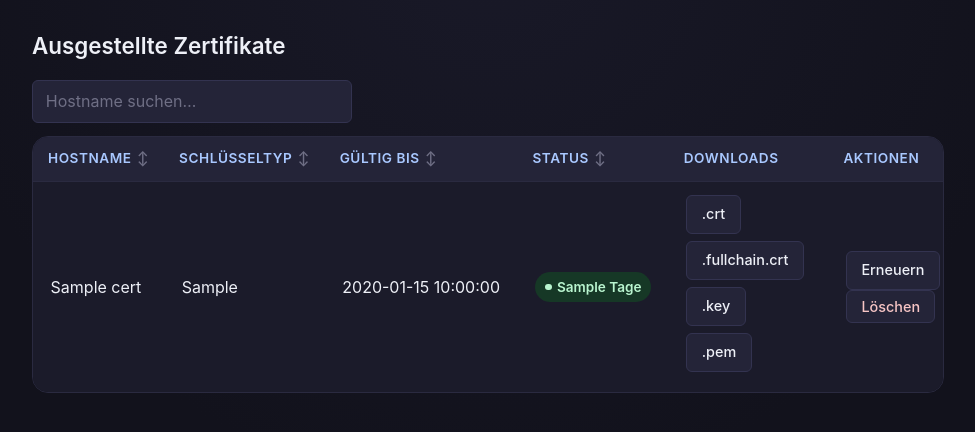
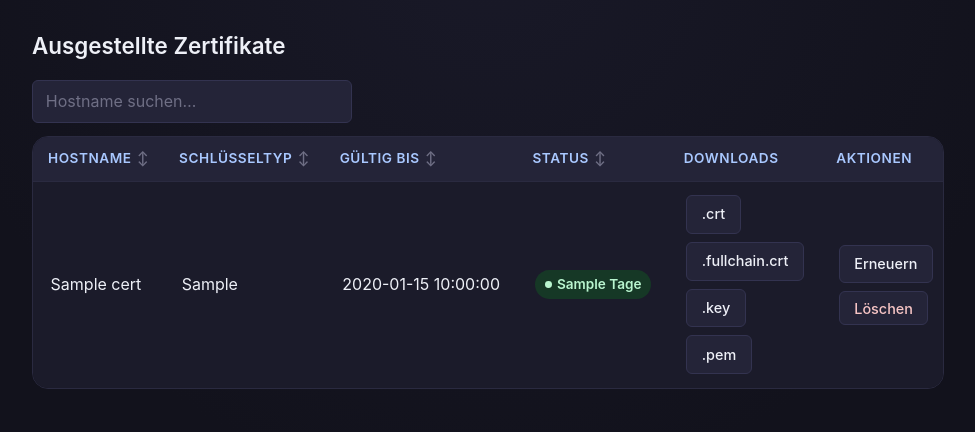
Before and after one commit to wlanboy/caweb, a FastAPI app: template templates/certs.html in a window 1280 px wide. Shown: the part 71-503 px from the top of the page, without its empty margins (152-1127 px from the left). Run offline with FastAPI, Linux system fonts and the light colour scheme; the template is opened without the code that fills it: most values are stand-ins (such as "Sample title", 1, 10 or a date in 2020).

Commit message:
Refactor button layout for certificate actions and downloads; group buttons for improved styling

```diff
--- a/static/style.css
+++ b/static/style.css
@@ -573,10 +573,17 @@ pre {
   white-space: normal;
 }
 
-.cert-downloads .download-button,
-.cert-actions .action-button,
-.cert-actions .inline-form {
-  display: inline-flex;
+.button-group {
+  display: flex;
+  flex-wrap: wrap;
+  align-items: center;
+  gap: 0.5em;
+}
+
+.button-group .download-button,
+.button-group .action-button,
+.button-group .inline-form {
+  margin: 0;
 }
 
 .inline-form {
--- a/templates/certs.html
+++ b/templates/certs.html
@@ -38,13 +38,17 @@
         {% endif %}
       </td>
       <td class="cert-downloads">
-        {{ cert_downloads(cert.hostname, ".crt", ".fullchain.crt", ".key", ".pem") }}
+        <div class="button-group">
+          {{ cert_downloads(cert.hostname, ".crt", ".fullchain.crt", ".key", ".pem") }}
+        </div>
       </td>
       <td class="cert-actions">
-        <a href="/?hostname={{ cert.hostname }}" class="action-button">Erneuern</a>
-        <form method="post" action="/delete/{{ cert.hostname }}" class="inline-form" onsubmit="return confirm('Zertifikat für {{ cert.hostname }} wirklich löschen?');">
-          <button type="submit" class="action-button action-button-danger">Löschen</button>
-        </form>
+        <div class="button-group">
+          <a href="/?hostname={{ cert.hostname }}" class="action-button">Erneuern</a>
+          <form method="post" action="/delete/{{ cert.hostname }}" class="inline-form" onsubmit="return confirm('Zertifikat für {{ cert.hostname }} wirklich löschen?');">
+            <button type="submit" class="action-button action-button-danger">Löschen</button>
+          </form>
+        </div>
       </td>
     </tr>
     {% endfor %}
```
